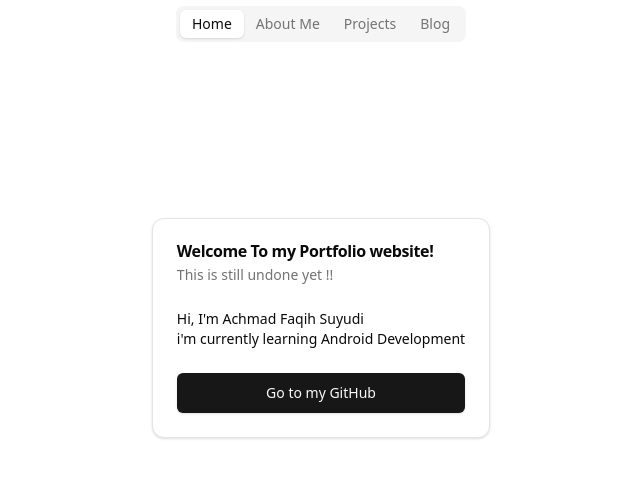
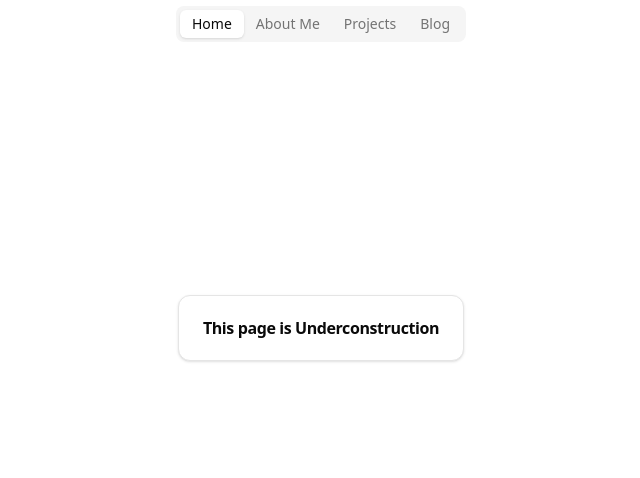
Before and after one commit to FShou/faqih, a React (Vite) app: page / in a window 1280 px wide. Shown: the top 478 px of the page, without its empty margins (319-959 px from the left). Built offline with nearby package versions, Linux system fonts and the light colour scheme.

Commit message:
feat: under construction

```diff
--- a/src/components/hero-section.tsx
+++ /dev/null
@@ -1,32 +0,0 @@
-import { Button } from "./ui/button";
-import {
-  Card,
-  CardContent,
-  CardDescription,
-  CardFooter,
-  CardHeader,
-  CardTitle,
-} from "./ui/card";
-
-export default function HeroSection() {
-  return (
-    <div className="flex justify-center items-center h-svh">
-      <Card className="relative -top-[15%]">
-        <CardHeader>
-          <CardTitle>Welcome To my Portfolio website!</CardTitle>
-          <CardDescription>This is still undone yet !!</CardDescription>
-        </CardHeader>
-        <CardContent>
-          <p className="text-sm">Hi, I'm  <span className="font-medium">Achmad Faqih Suyudi</span></p>
-          <p className="text-sm">i'm currently learning Android Development</p>
-
-        </CardContent>
-        <CardFooter>
-          <Button asChild className="w-full" size={'lg'}>
-              <a href="https://github.com/Fshou" >Go to my GitHub</a>
-          </Button>
-        </CardFooter>
-      </Card>
-    </div>
-  );
-}
--- /dev/null
+++ b/src/components/underconstruction.tsx
@@ -0,0 +1,18 @@
+import {
+  Card,
+  CardHeader,
+  CardTitle,
+} from "./ui/card";
+
+export default function Underconstruction() {
+
+  return (
+    <div className="flex justify-center items-center h-svh">
+      <Card className="relative -top-[15%] mx-6">
+        <CardHeader>
+          <CardTitle >This page is Underconstruction</CardTitle>
+        </CardHeader>
+      </Card>
+    </div>
+  );
+}
--- a/src/routes/_navbar/about.tsx
+++ b/src/routes/_navbar/about.tsx
@@ -1,6 +1,13 @@
+import Underconstruction from '@/components/underconstruction'
 import { createFileRoute } from '@tanstack/react-router'
 
 export const Route = createFileRoute('/_navbar/about')({
-  component: () => <div>Hello /_navbar/about!</div>,
+  component: AboutComponent,
   beforeLoad: () => ({ getTitle: () => 'About' }),
 })
+
+function AboutComponent(){
+  return (
+  <Underconstruction />
+  )
+}
--- a/src/routes/_navbar/blogs/index.tsx
+++ b/src/routes/_navbar/blogs/index.tsx
@@ -1,6 +1,14 @@
+import Underconstruction from '@/components/underconstruction'
 import { createFileRoute } from '@tanstack/react-router'
 
 export const Route = createFileRoute('/_navbar/blogs/')({
-  component: () => <div>Hello /_navbar/blog/!</div>,
+  component: BlogsComponent,
   beforeLoad: () => ({ getTitle: () => 'Blogs' }),
 })
+
+function BlogsComponent(){
+
+  return (
+  <Underconstruction />
+  )
+}
--- a/src/routes/_navbar/index.tsx
+++ b/src/routes/_navbar/index.tsx
@@ -1,13 +1,11 @@
-import HeroSection from '@/components/hero-section'
-import { createFileRoute } from '@tanstack/react-router'
+import Underconstruction from "@/components/underconstruction";
+import { createFileRoute } from "@tanstack/react-router";
 
-export const Route = createFileRoute('/_navbar/')({
+export const Route = createFileRoute("/_navbar/")({
   component: HomeComponent,
-  beforeLoad: () => ({ getTitle: () => 'Faqih Suyudi' }),
-})
+  beforeLoad: () => ({ getTitle: () => "Faqih Suyudi" }),
+});
 
 function HomeComponent() {
-  return (
-      <HeroSection />
-  )
+  return <Underconstruction />;
 }
--- a/src/routes/_navbar/projects/index.tsx
+++ b/src/routes/_navbar/projects/index.tsx
@@ -1,6 +1,15 @@
+import Underconstruction from '@/components/underconstruction'
 import { createFileRoute } from '@tanstack/react-router'
 
 export const Route = createFileRoute('/_navbar/projects/')({
-  component: () => <div>Hello /_navbar/projects/!</div>,
+  component: ProjectsComponent,
   beforeLoad: () => ({ getTitle: () => 'Projects' }),
 })
+
+
+function ProjectsComponent(){
+
+  return (
+  <Underconstruction />
+  )
+}
```
